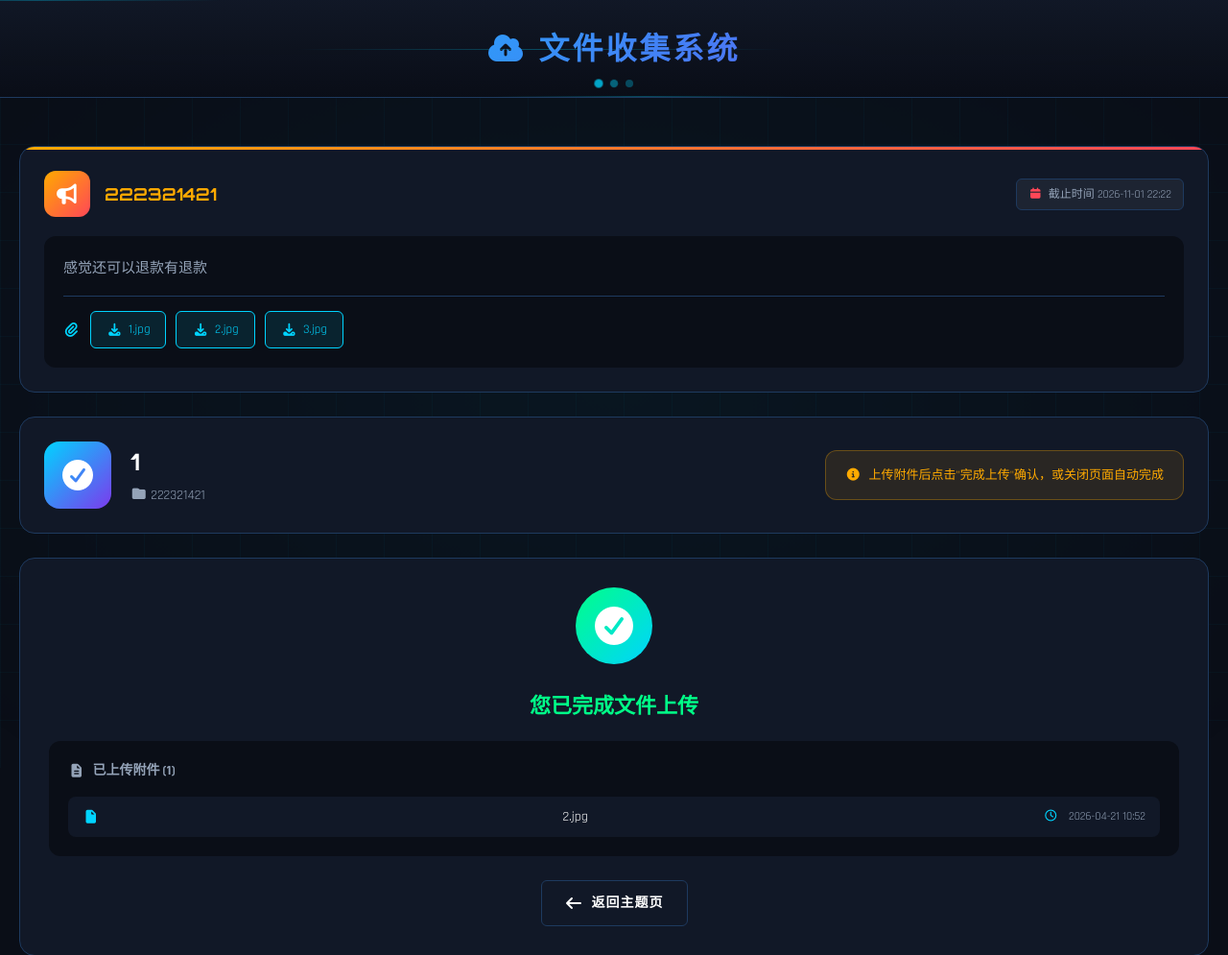
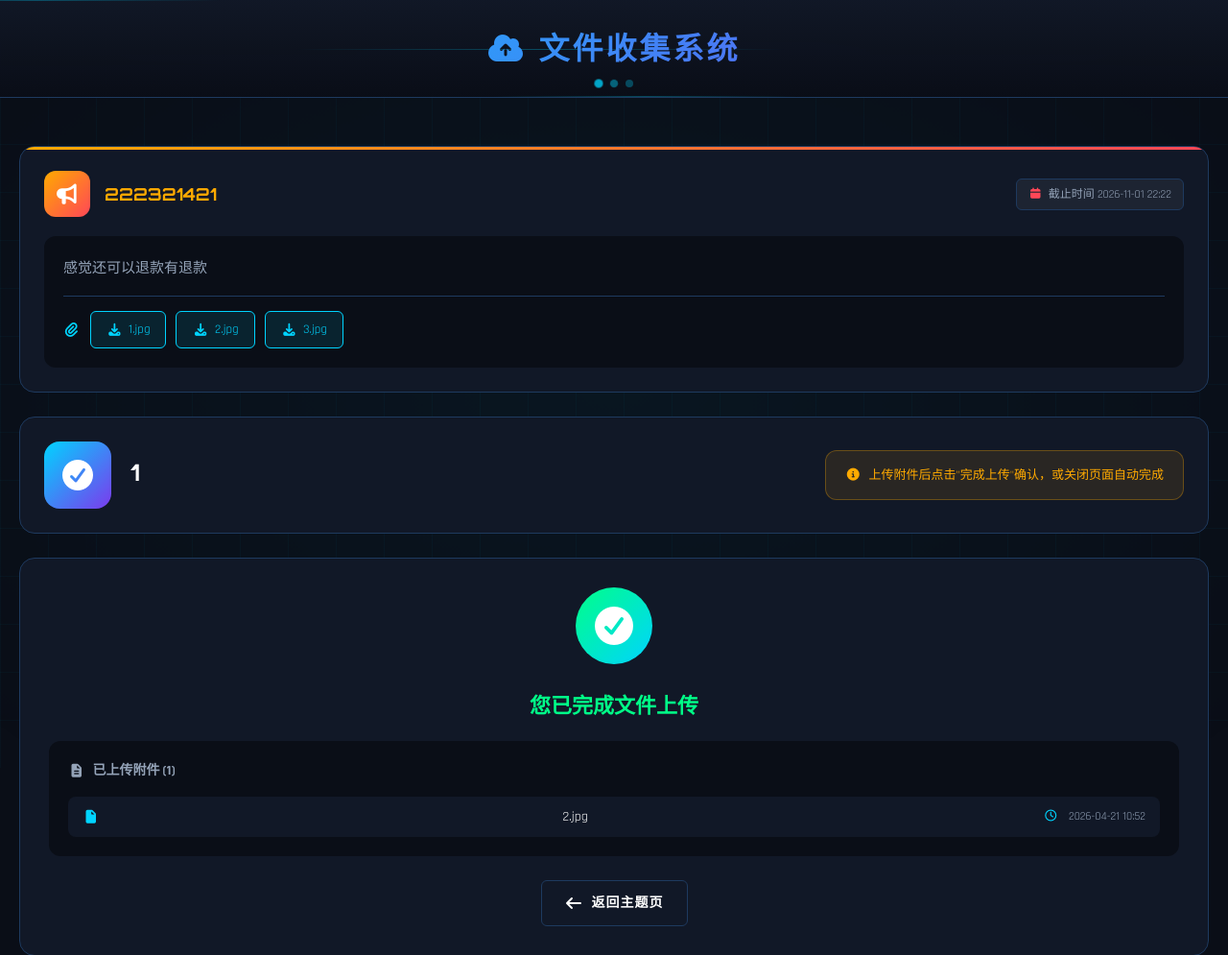
Before and after one commit to guifengxiaoyan/file-collection, a Flask app: page /upload/1 in a window 1280 px wide. Shown: the top 995 px of the page at 96% size. Run offline with Flask 3, Linux system fonts and the light colour scheme; data comes from the database, SQL or seed files in the repository.

Commit message:
fix: 移除上传页面的收集主题显示

```diff
--- a/app/templates/upload.html
+++ b/app/templates/upload.html
@@ -43,7 +43,6 @@
             </div>
             <div class="upload-user-detail">
                 <h2>{{ obj.name }}</h2>
-                <p><i class="fas fa-folder"></i> {{ theme.title }}</p>
             </div>
         </div>
         <div class="upload-hint">
```
